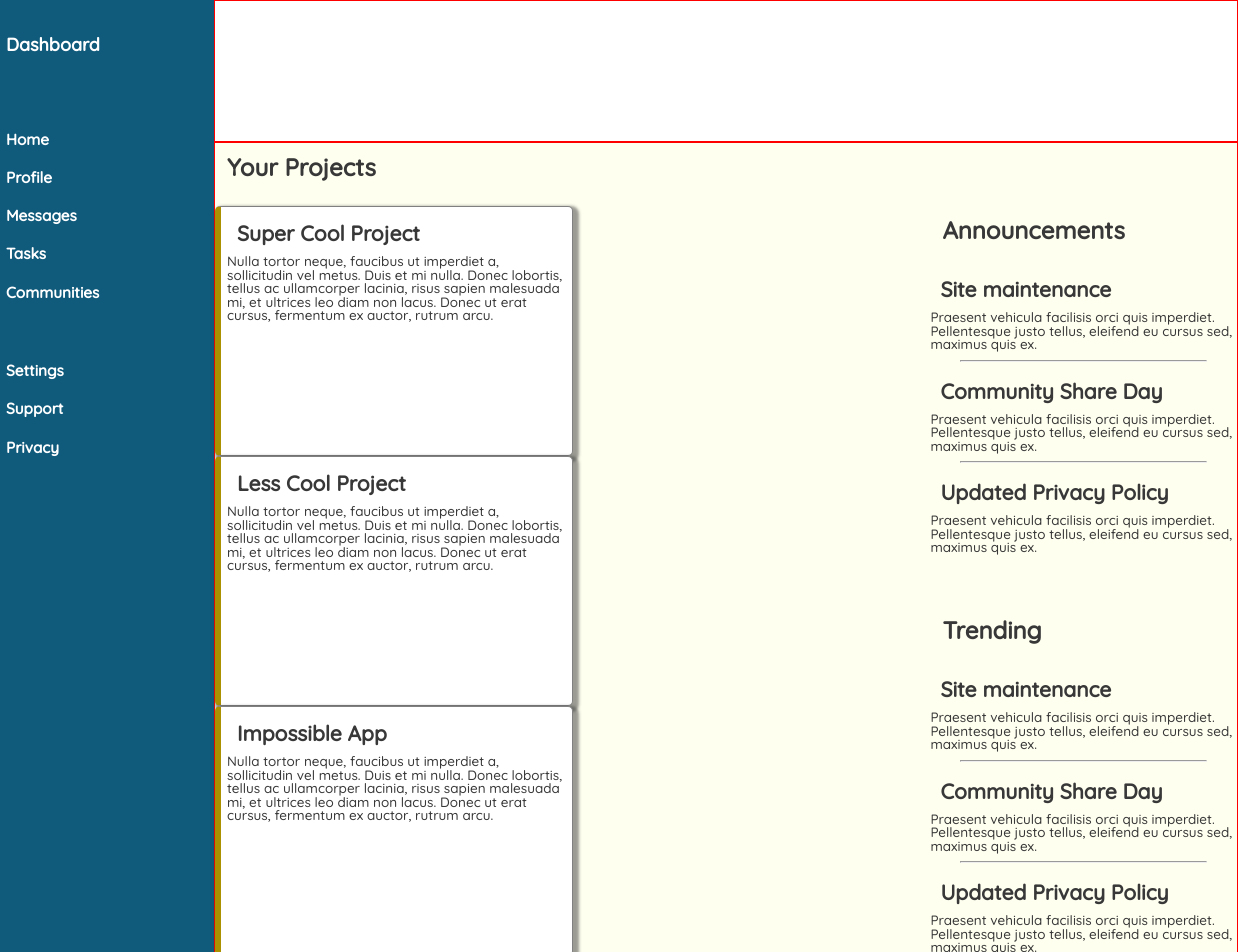
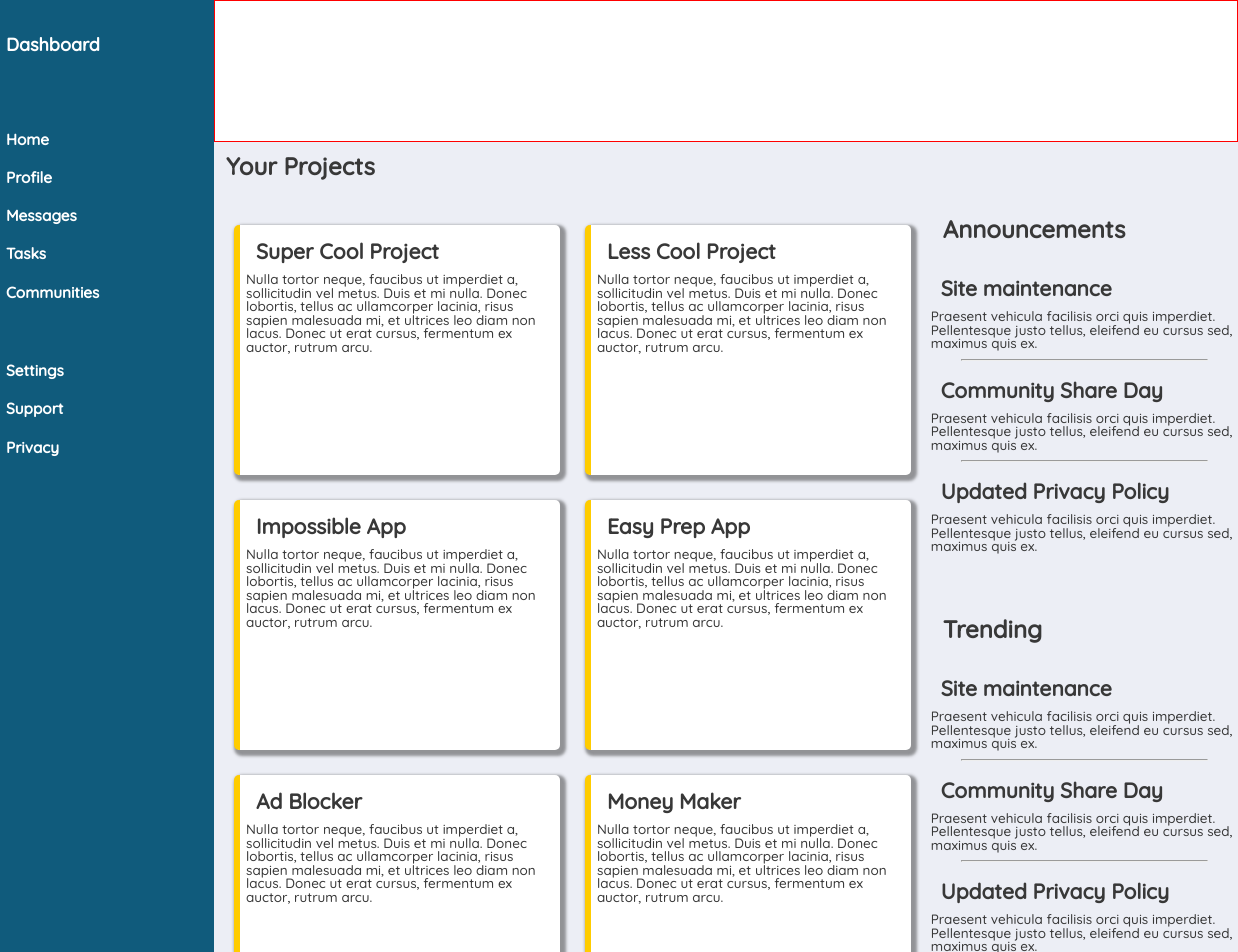
Before and after one commit to dtKinger/admin-dashboard-TOP, a plain HTML site: page index.html in a window 1280 px wide. Shown: the top 952 px of the page, 42-1280 px from the left. Drawn offline with Linux system fonts and the light colour scheme.

Commit message:
Project cards layout

```diff
--- a/style.css
+++ b/style.css
@@ -53,9 +53,7 @@ div{
 body {
   font-family: 'Quicksand', sans-serif;
   color: var(--color-text-primary);
-  background-color: var(--color-bg-primary);
   box-sizing: border-box;
-  background-color: var(--color-bg-primary);
   display: grid;
   grid-template-columns: 20% 80%;
 }
@@ -91,7 +89,8 @@ header{
 
 main {
   min-height: var(--section-height-main);
-  border: 1px solid red;
+
+  background-color: rgba(191, 199, 222, 0.3);
   display: grid;
   grid-template-columns: 35% 35% 30%;
 }
@@ -234,8 +233,7 @@ a:hover{
   padding: 6px;
   justify-content: center;
   align-items: center;
-  border: 1px solid gray;
-  border-left: inset 6px gold;
+  border-left: 6px solid rgb(255, 204, 0);
   box-shadow: 3px 3px 3px 3px rgba(56, 56, 56, 0.5);
   border-radius: 5px;
   background-color: white;
@@ -252,10 +250,41 @@ hr{
 
 .projects{
   grid-column: 1 / 3;
+  display: grid;
+  grid-template-columns: 1fr 1fr;
+  grid-template-rows: 250px 250px 250px;
+  gap: 25px;
+  padding: 20px;
+}
 
-  display: grid;
-  grid-template-columns: 50% 50%;
-  grid-template-rows: 250px 250px 250px;
+.project1{
+  grid-column: 1 / 2;
+  grid-row: 1 / 2;
+}
+
+.project2{
+  grid-column: 2 / 3;
+  grid-row: 1 / 2;
+}
+
+.project3{
+  grid-column: 1 / 2;
+  grid-row: 2 / 3;
+}
+
+.project4{
+  grid-column: 2 / 3;
+  grid-row: 2 / 3;
+}
+
+.project5{
+  grid-column: 1 / 2;
+  grid-row: 3 / 4;
+}
+
+.project6{
+  grid-column: 2 / 3;
+  grid-row: 3 / 4;
 }
 
 .right-panel{
@@ -275,11 +304,3 @@ hr{
 main p{
   font-size: .75rem;
 }
-
-.project1{
-
-}
-
-.project2{
-
-}
```
